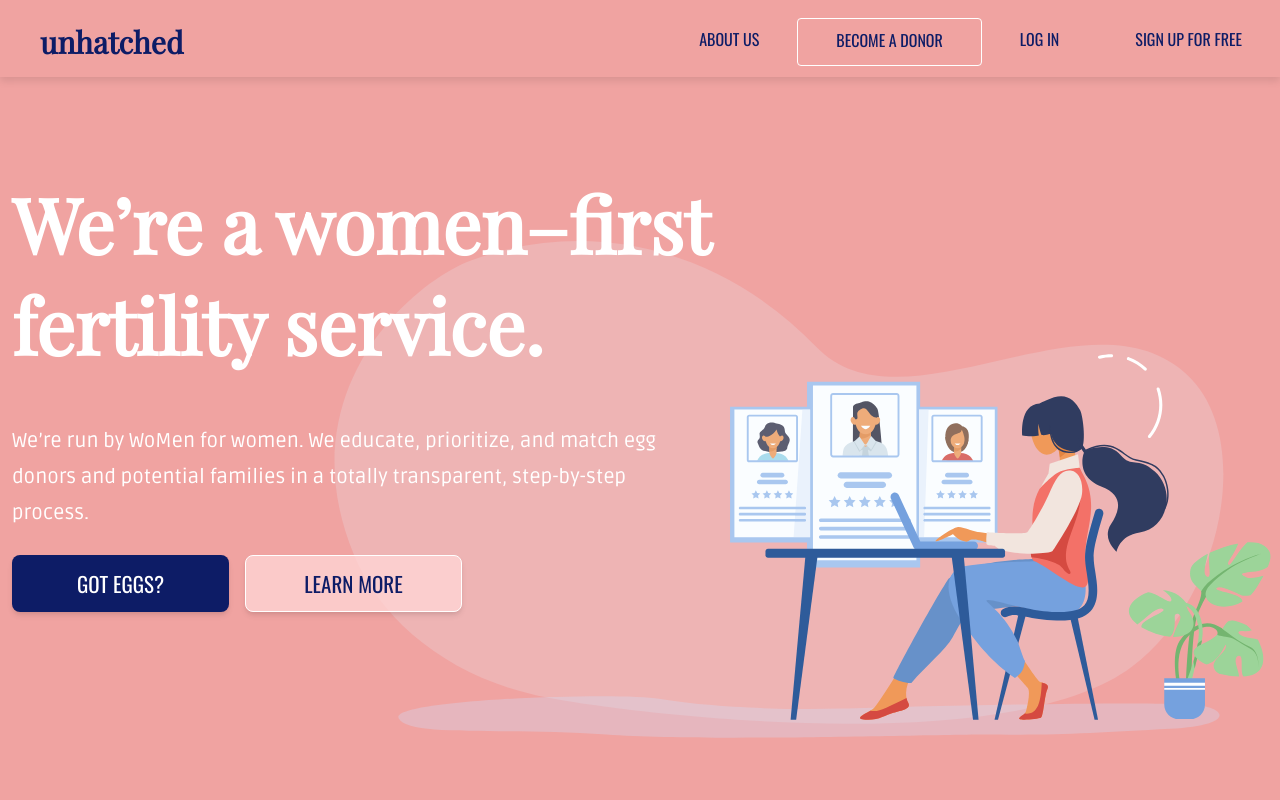
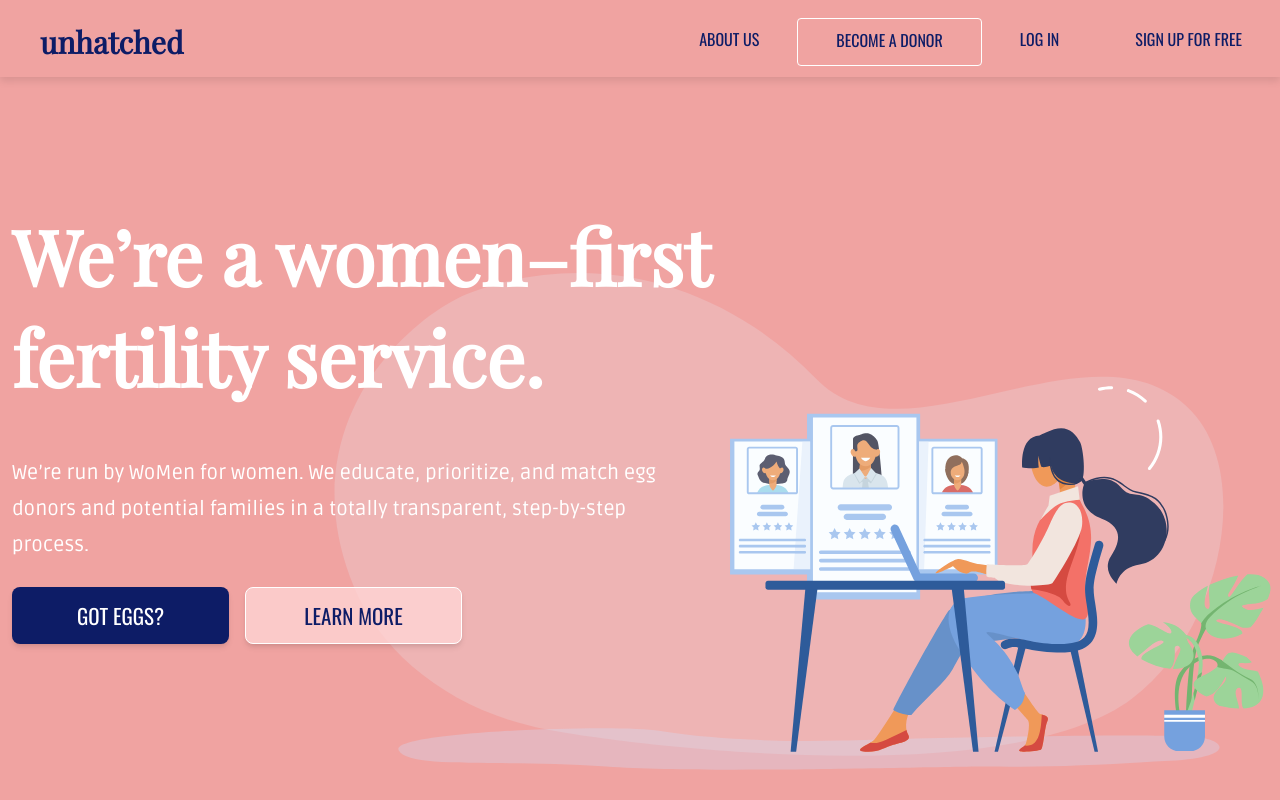
Before and after one commit to theunhatched/unhatched, a Next.js app: page / in a window 1280 px wide. Built offline with nearby package versions, Linux system fonts and the light colour scheme; no server answers.

Commit message:
correct style of links

```diff
--- a/components/layout.js
+++ b/components/layout.js
@@ -2,15 +2,15 @@ import React from 'react'
 import PropTypes from 'prop-types'
 import Head from './head'
 import Header from './header'
-import Footer from './footer'
+// import Footer from './footer'
 
 const Layout = ({ style, children }) => (
   <>
     <div className="Layout">
       <Head />
       <Header style={style} />
-      <main>{children}</main>
-      <Footer style={style} />
+      <main className="container mx-auto pt-8">{children}</main>
+      {/* <Footer style={style} /> */}
     </div>
     <style jsx>{`
       .Layout {
--- a/tailwind.config.js
+++ b/tailwind.config.js
@@ -7,6 +7,9 @@ module.exports = {
   },
   purge: ['./components/**/*.{js,jsx}', './pages/**/*.{js,jsx}'],
   theme: {
+    container: {
+      center: true,
+    },
     extend: {
       colors: {
         'accent-1': '#333',
```
